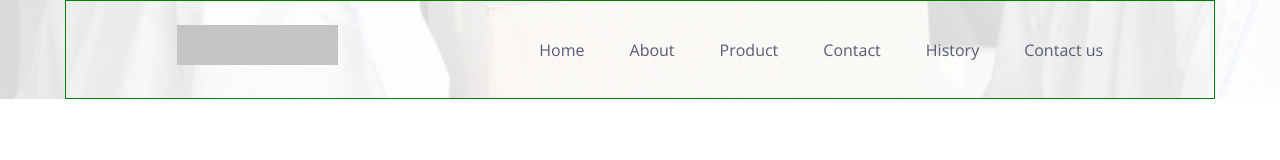
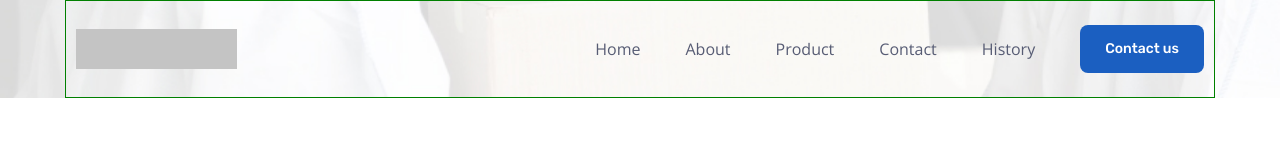
Before and after one commit to BigHeadliner/mask, a plain HTML site: page index.html in a window 1280 px wide. Drawn offline with nearby package versions, Linux system fonts and the light colour scheme.

Commit message:
header top done

```diff
--- a/index.html
+++ b/index.html
@@ -35,12 +35,10 @@
             <li class="menu__item">
               <a href="#" class="menu__link">History</a>
             </li>
-            <li class="menu__item">
-              <a href="#" class="menu__link">Contact us</a>
-            </li>
           </ul>
         </nav>
 
+          <a href="#" class="menu__link-btn">Contact us</a>
       </div>
     </div>
   </header>
--- a/scss/style.scss
+++ b/scss/style.scss
@@ -5,6 +5,11 @@
 a{
   text-decoration:none;
   color:#575C74;
+  display: block;
+}
+
+img{
+  display: block;
 }
 
 // font-family: 'Open Sans', sans-serif;
@@ -44,19 +49,41 @@ body {
 
   .header__top {
       display: flex;
-    justify-content: space-around;
+      justify-content: space-between;
       align-items: center;
       padding: 24px 0;
 
       .menu {
+        margin-left: auto;
+
         .menu__list {
           display: flex;
 
           .menu__item+.menu__item {
             margin-left: 45px;
+
+            .menu__link {
+              transition: all .3s;
+            }
+
+            .menu__link:hover {
+              color: $dark;
             }
 
           }
         }
       }
+
+      .menu__link-btn {
+        padding: 9px 25px;
+        border-radius: 8px;
+        margin-left: 45px;
+        background-color: $blue;
+        font-family: 'Rubik', sans-serif;
+        font-weight: 500;
+        font-size: 14px;
+        line-height: 30px;
+        color: #FFF;
       }
+    }
+}
```
Also changed, not shown: css/style.css, 1 other file. Lines whose indentation alone changed are shown as unchanged.
